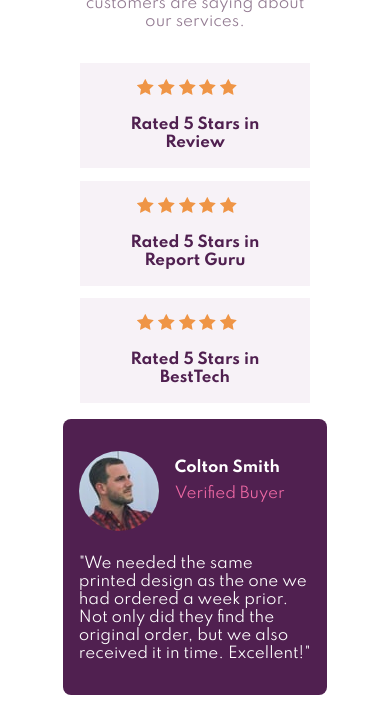
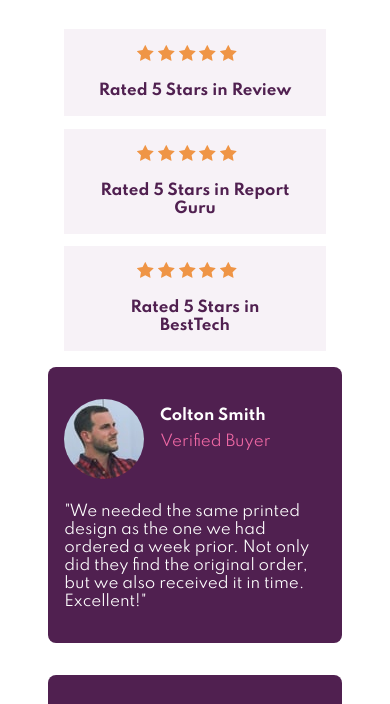
Before and after one commit to azurasan/Frontend-Mentor-Challenge-Social-proof-section, a plain HTML site: page index.html in a window 390 px wide. Shown: the part 286-990 px from the top of the page. Drawn offline with Linux system fonts and the light colour scheme.

Commit message:
little bit improvement

```diff
--- a/style.css
+++ b/style.css
@@ -11,7 +11,6 @@ body {
 	display: flex;
 	justify-content: center;
 	align-items: center;
-	overflow: hidden;
 }
 
 .container {
@@ -114,8 +113,7 @@ h1 {
 }
 @media only screen and (min-width: 375px) and (max-width: 1024px) {
 	.container {
-		padding: 3rem;
-		position: static;
+		padding: 2rem;
 	}
 	.container .row-one {
 		display: block;
```
